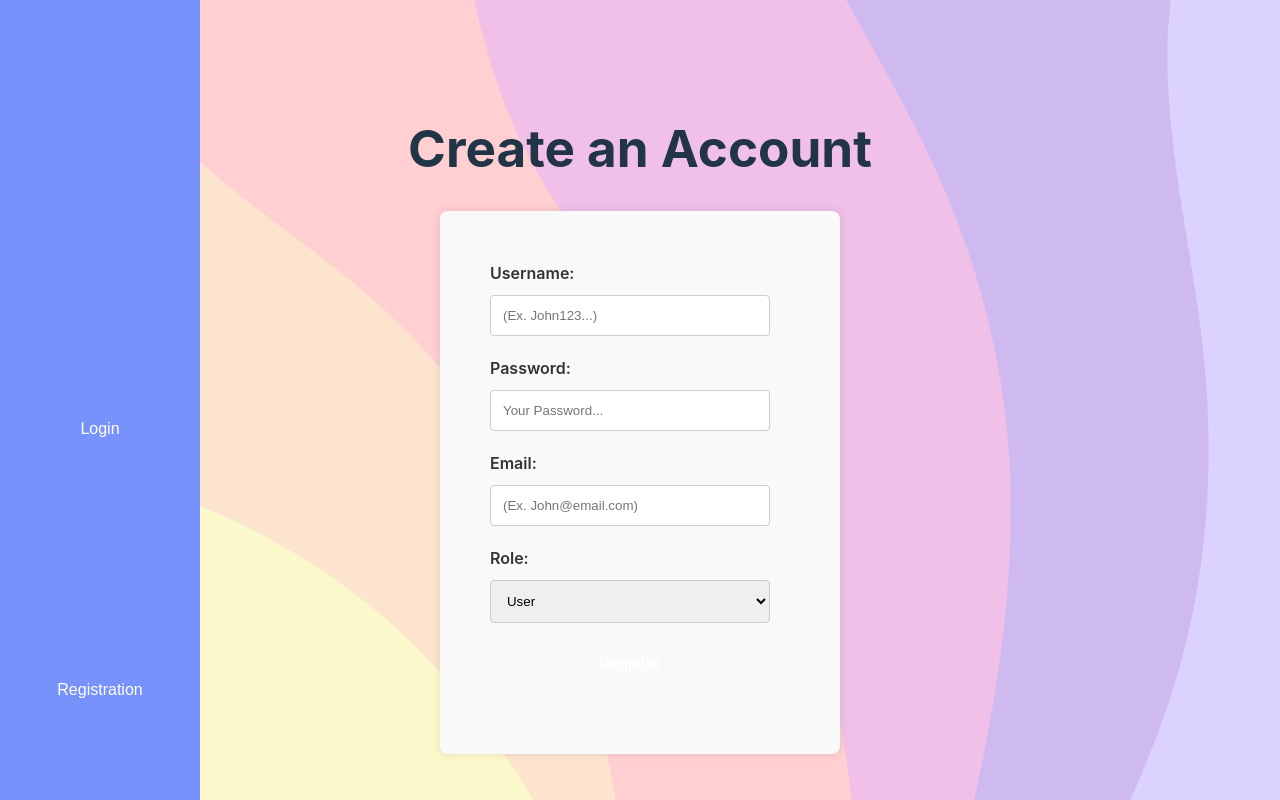
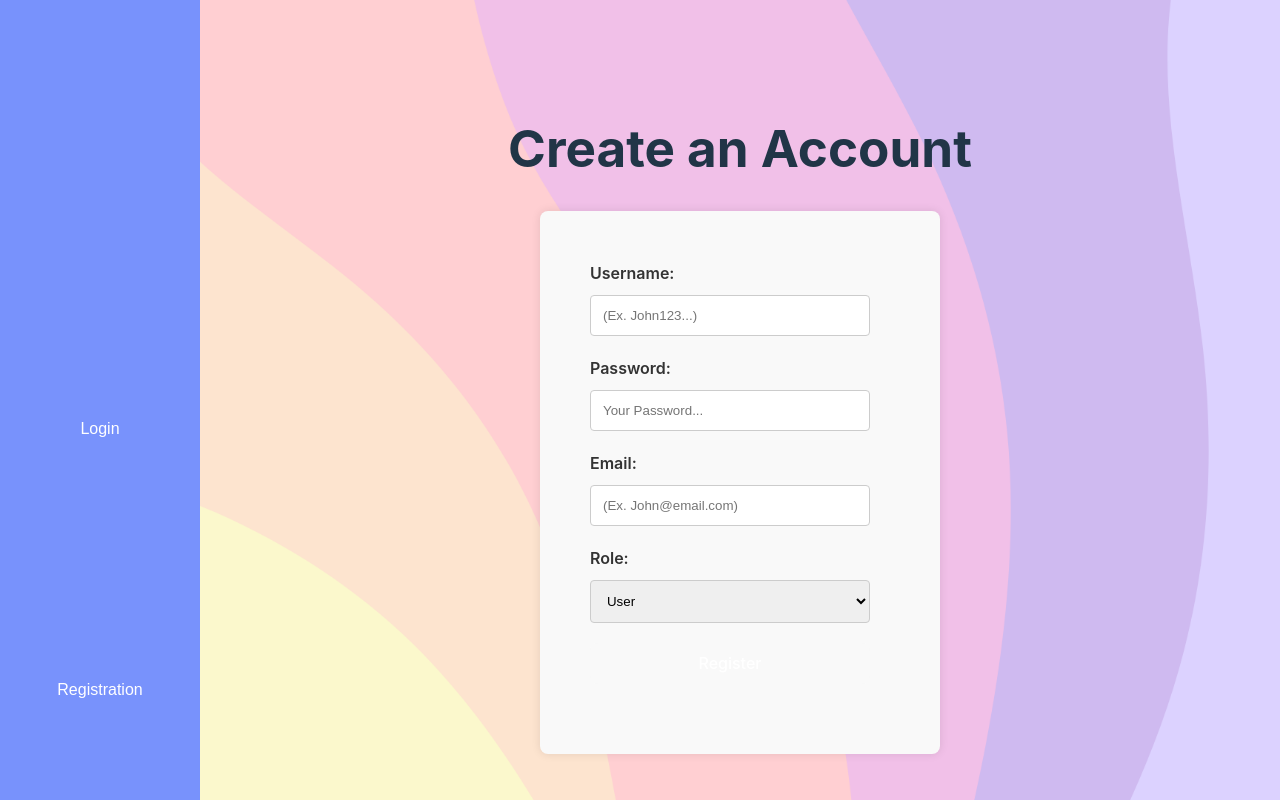
Before and after one commit to FeliciaMM/Thesis-Code, a React (Vite) app in the folder client/: page /registration in a window 1280 px wide. Built offline with nearby package versions, Linux system fonts and the light colour scheme; no server answers.

Commit message:
small changes

```diff
--- a/client/src/App.css
+++ b/client/src/App.css
@@ -1,12 +1,13 @@
 .App {
-  width: 100vw;
+  width: calc(100vw - 200px); /* Subtract the width of the navbar */
   height: auto;
   display: flex;
   align-items: center;
   padding-top: 40px;
   flex-direction: column;
+  margin-left: 200px; /* Add left margin equal to the width of the navbar */
+}
 
-}
 
 body {
   margin: 0;
--- a/client/src/pages/Profile.jsx
+++ b/client/src/pages/Profile.jsx
@@ -1,16 +1,20 @@
-import React, { useEffect, useState } from 'react';
+import React, { useEffect, useState, useContext } from 'react';
 import{useParams, useNavigate} from 'react-router-dom';
 import axios from 'axios';
+import { AuthContext } from '../helpers/AuthContext';
 
 export default function Profile() {
   let{id} = useParams();
   let navigate = useNavigate();
   const [username, setUsername] = useState("");
   const [listOfPosts, setlistOfPosts] = useState([]);
+  const {authState} = useContext(AuthContext);
+  const [profilePicture, setProfilePicture] = useState(null);
 
     useEffect(()=>{
       axios.get(`http://localhost:3001/authentification/basicinfo/${id}`).then((response) => {
         setUsername(response.data.username);
+        setProfilePicture(response.data.profile_picture);
       });
 
       axios.get(`http://localhost:3001/posts/byUserId/${id}`).then((response)=>{
@@ -18,10 +22,19 @@ export default function Profile() {
       })
     },[id]);
 
+
   return (
     <div className='profilePageContainer'>
       <div className='basicInfo'>
         <h1>Username: {username}</h1>
+        <div className='profilePictureChange'> {authState.username === username && (
+              <button>
+                {" "}
+                Change Picture
+
+              </button>
+            )}
+            </div>
       </div>
       <div className='listOfPosts'>
       <div>
--- a/client/src/pages/Registration.jsx
+++ b/client/src/pages/Registration.jsx
@@ -3,8 +3,10 @@ import React from 'react'
 import {Formik, Form, Field, ErrorMessage} from 'formik'
 import * as Yup from 'yup'
 import axios from "axios";
+import { useNavigate } from 'react-router-dom';
 
 function Registration() {
+  let navigate= useNavigate();
   const initialValues = {
     username: "",
     password: "",
@@ -22,6 +24,7 @@ function Registration() {
     axios.post("http://localhost:3001/authentification", data).then(() => {
       console.log(data);
     });
+    navigate("/login")
   };
 
   return (
```
